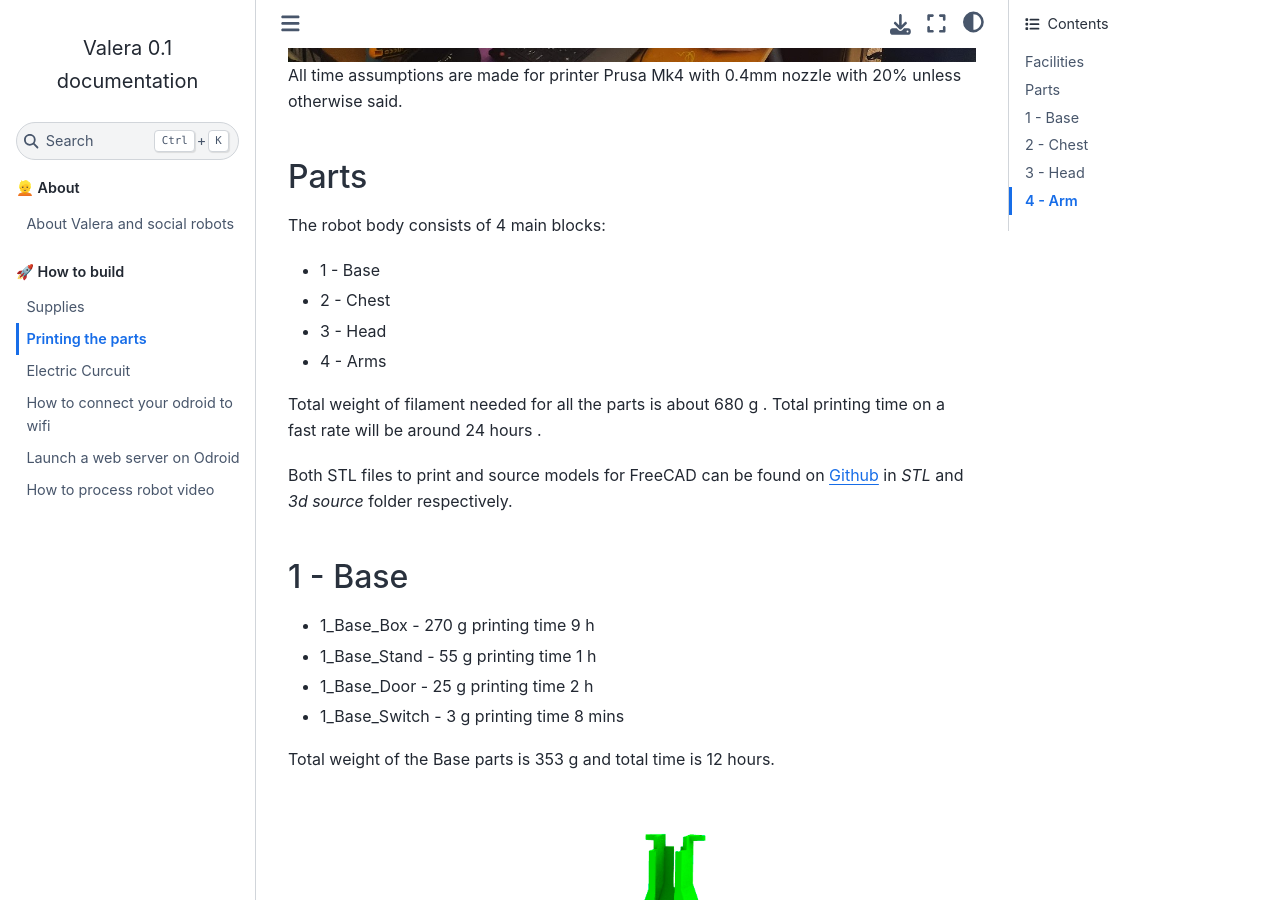
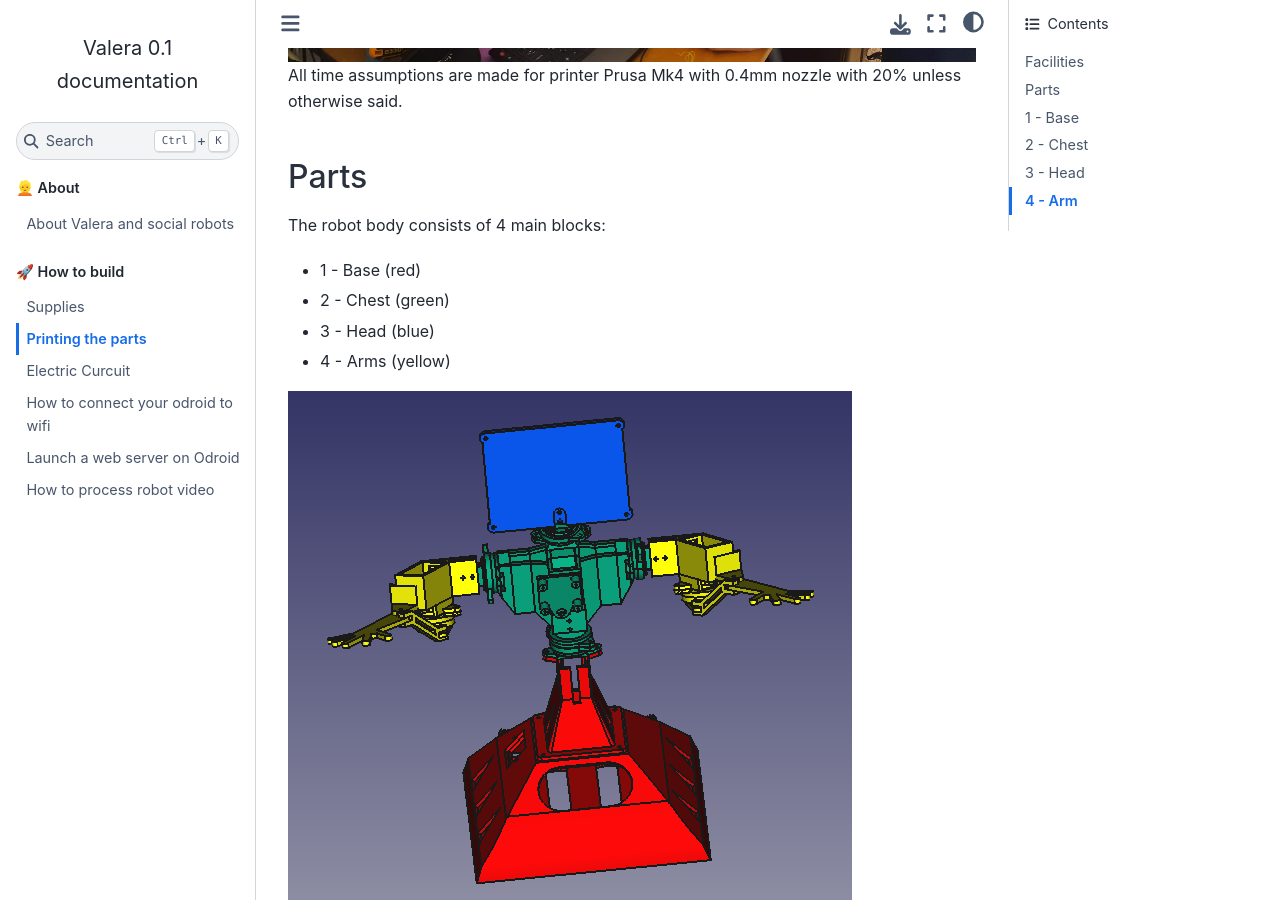
Before and after one commit to goodlancer-org/valera, a Sphinx documentation site: the page built from docs/3dprint.rst, in a window 1280 px wide and 900 px high, scrolled down 794 px. Built offline with Sphinx 7.4.7 and the Sphinx Book theme 1.1.4, drawn with Linux system fonts in a browser that asks for light colours; a script that is not in the unit is left out.

Commit message:
Full robot 3d model

```diff
--- a/docs/3dprint.rst
+++ b/docs/3dprint.rst
@@ -17,10 +17,12 @@ Parts
 
 The robot body consists of 4 main blocks:
 
-* 1 - Base
-* 2 - Chest
-* 3 - Head
-* 4 - Arms
+* 1 - Base (red)
+* 2 - Chest (green)
+* 3 - Head (blue)
+* 4 - Arms (yellow)
+
+.. image:: images/3dprint/ValeraFull3d.PNG
 
 .. raw:: html
 
```
Also changed, not shown: docs/images/3dprint/ValeraChest3d.png, docs/images/3dprint/ValeraChestAssm3d.PNG, docs/images/3dprint/ValeraFull3d.PNG (added), 8 other files.
